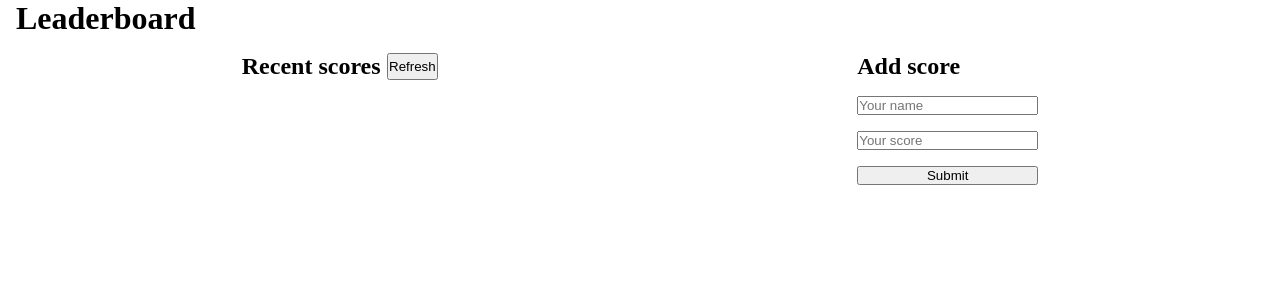
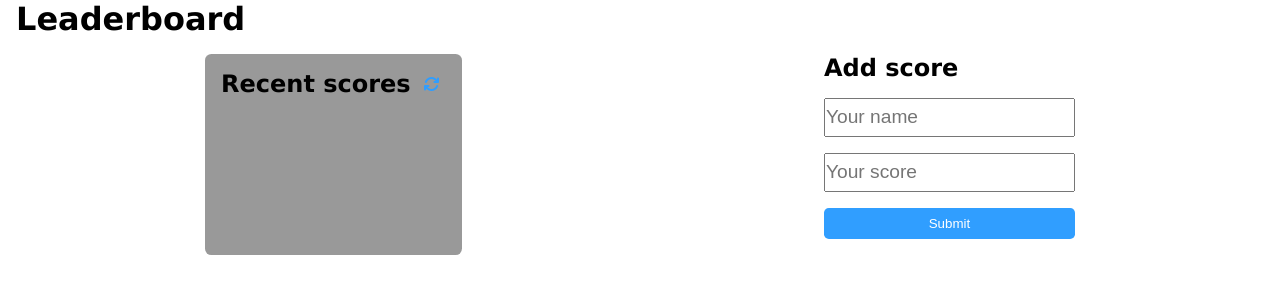
Before and after one commit to Movgto/leaderboard, a website built with webpack: page src/template.html in a window 1280 px wide. Built offline with nearby package versions, Linux system fonts and the light colour scheme; no server answers.

Commit message:
Final touches

```diff
--- a/src/stylesheets/style.scss
+++ b/src/stylesheets/style.scss
@@ -13,6 +13,7 @@ body {
   flex-direction: column;
   align-items: center;
   gap: 1rem;
+  font-family: Verdana, Geneva, Tahoma, sans-serif;
 
   h1 {
     align-self: flex-start;
@@ -21,17 +22,32 @@ body {
 
   #leaderboard-ctr {
     display: flex;
+    flex-direction: column;
     justify-content: space-around;
     width: 95%;
+    gap: 1rem;
 
     #leaderboard-table {
       display: flex;
       flex-direction: column;
       gap: 1rem;
+      background-color: #999;
+      border-radius: 0.4rem;
+      padding: 1rem;
 
       #recent-container {
         display: flex;
         gap: 0.4rem;
+
+        #refresh-btn {
+          color: #309eff;
+          padding: 0.4rem;
+
+          &:hover {
+            color: #8fc9fc;
+            cursor: pointer;
+          }
+        }
       }
 
       #leaderboard {
@@ -45,6 +61,24 @@ body {
       display: flex;
       flex-direction: column;
       gap: 1rem;
+
+      input {
+        padding: 0.4rem 0;
+        font-size: 1.2rem;
+      }
+
+      #add-btn {
+        background-color: #309eff;
+        border-radius: 0.3rem;
+        border: transparent;
+        padding: 0.5rem 0;
+        color: #fff;
+
+        &:hover {
+          background-color: #8fc9fc;
+          cursor: pointer;
+        }
+      }
     }
   }
 }
@@ -56,3 +90,9 @@ body {
 .fail {
   color: red;
 }
+
+@media only screen and (min-width: 700px) {
+  #leaderboard-ctr {
+    flex-direction: row !important;
+  }
+}
--- a/src/template.html
+++ b/src/template.html
@@ -3,6 +3,7 @@
 <head>
     <meta charset="UTF-8">
     <meta name="viewport" content="width=device-width, initial-scale=1.0">
+    <script src="https://kit.fontawesome.com/76eab5b41f.js" crossorigin="anonymous"></script>
     <title><%= htmlWebpackPlugin.options.title %></title>
 </head>
 <body>
@@ -11,7 +12,7 @@
         <div id="leaderboard-table">
             <div id="recent-container">
                 <h2>Recent scores</h2>
-                <button type="button" id="refresh-btn">Refresh</button>
+                <i id="refresh-btn" class="fa-solid fa-arrows-rotate"></i>
             </div>
             <div id="leaderboard">
             </div>
```
